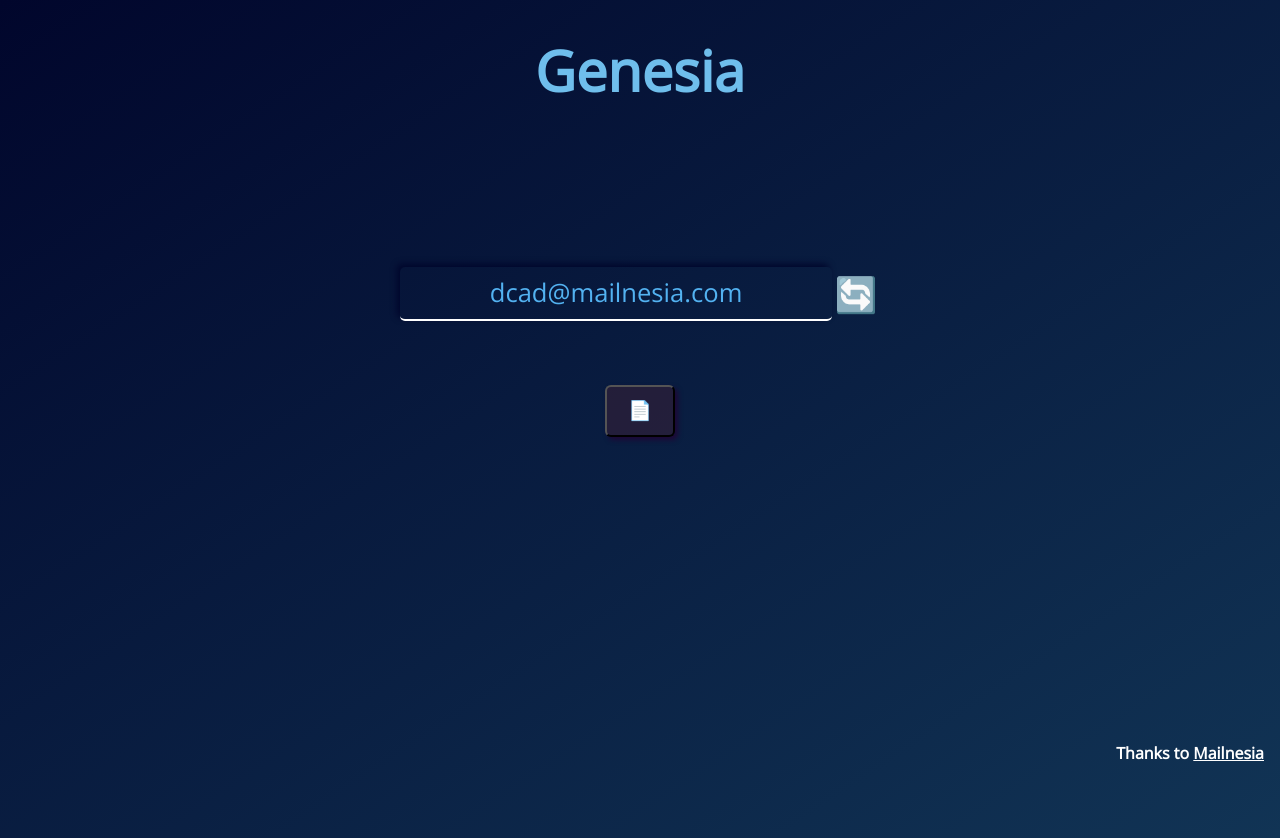
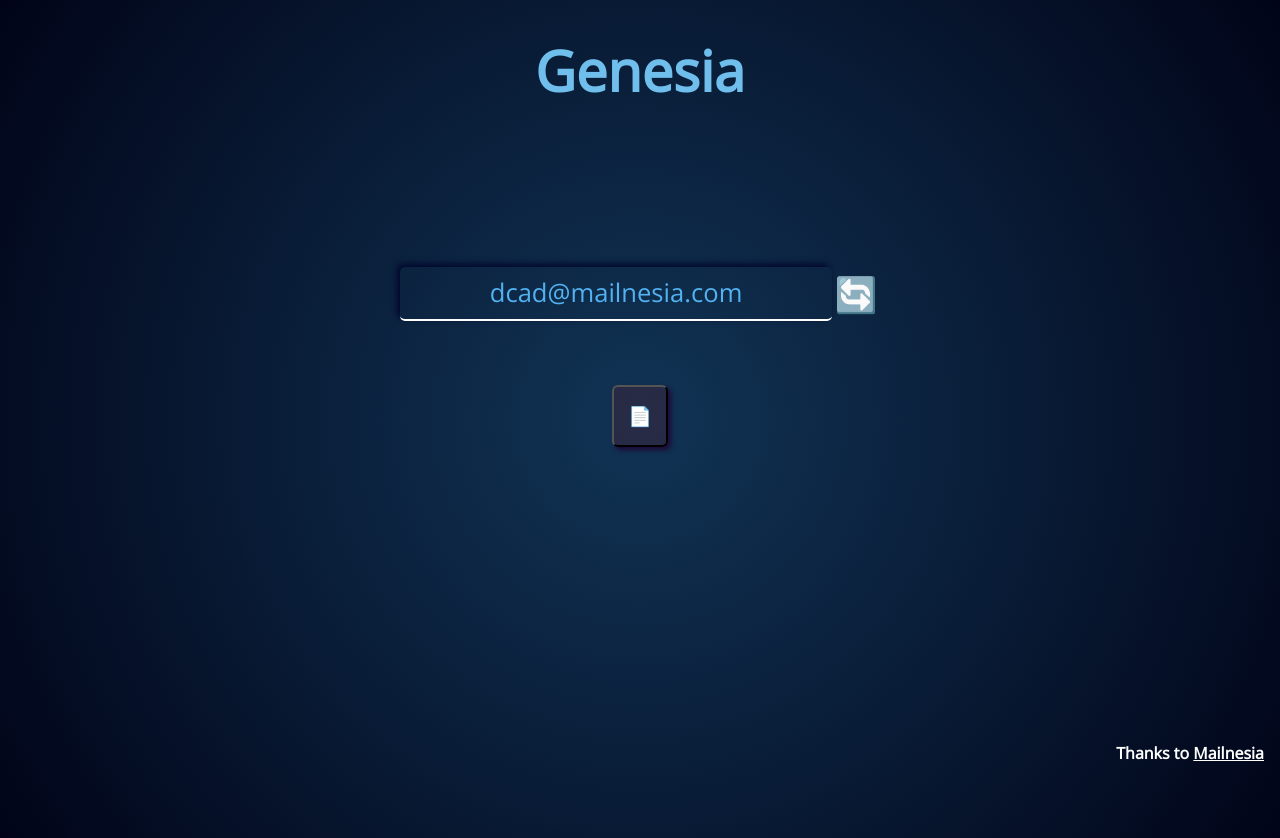
Before and after one commit to Remeic/genesia, a React (Create React App) app: page / in a window 1280 px wide. Built offline with nearby package versions, Linux system fonts and the light colour scheme; what node-polyglot would draw is missing.

Commit message:
change in theme and made more interactive

```diff
--- a/src/Mail.js
+++ b/src/Mail.js
@@ -18,6 +18,7 @@ export default function Mail() {
             id="email"
             value={getComposedMail(word, suffix)}
             readOnly
+            onClick={copy}
           />
           <button className="rebutton" onClick={() => setWord(gen(lengthWord))}>
             <span role="img" aria-label="reset">
--- a/src/index.css
+++ b/src/index.css
@@ -278,9 +278,11 @@ summary {
 body {
   background: #CB356B;
   /* fallback for old browsers */
-  background: -webkit-linear-gradient(to bottom right, #01062c, #113455);
+  /* background: -webkit-linear-gradient(to bottom right, #010418, #113455); */
+  background: -webkit-radial-gradient(circle,#113455, #010418);
   /* Chrome 10-25, Safari 5.1-6 */
-  background: linear-gradient(to bottom right, #01062c, #113455);
+  /* background: linear-gradient(to bottom right, #010418, #113455); */
+  background: radial-gradient(circle#113455, #010418);
   /* W3C, IE 10+/ Edge, Firefox 16+, Chrome 26+, Opera 12+, Safari 7+ */
   font-family: 'Open Sans', sans-serif;
   height: 100vh;
@@ -318,7 +320,7 @@ body {
   text-transform: capitalize;
   background-color: rgba(70, 33, 51, 0.438);
   color: #f56262;
-  padding: 0.3rem 1.3rem;
+  padding: 0.8vw 1.1vw;
   font-weight: bold;
   box-shadow: rgb(30, 8, 54) 3px 3px 5px ;
 }
@@ -347,12 +349,11 @@ body {
 }
 
 .email{
+  cursor: copy;
   font-size: 2vw;
   background: none;
-  border: 2px solid white;
-  border-top: none;
-  border-left: none;
-  border-right: none;
+  border: none;
+  border-bottom: 2px solid white;
   line-height: 2;
   border-radius: 5px;
   color: rgb(83, 178, 241);
@@ -368,8 +369,6 @@ body {
   flex-direction: row;
   justify-content: center;
   align-items: center;
-  /* height: 100%; */
-  /* width: 100%; */
 }
 
 .button:active{
```
